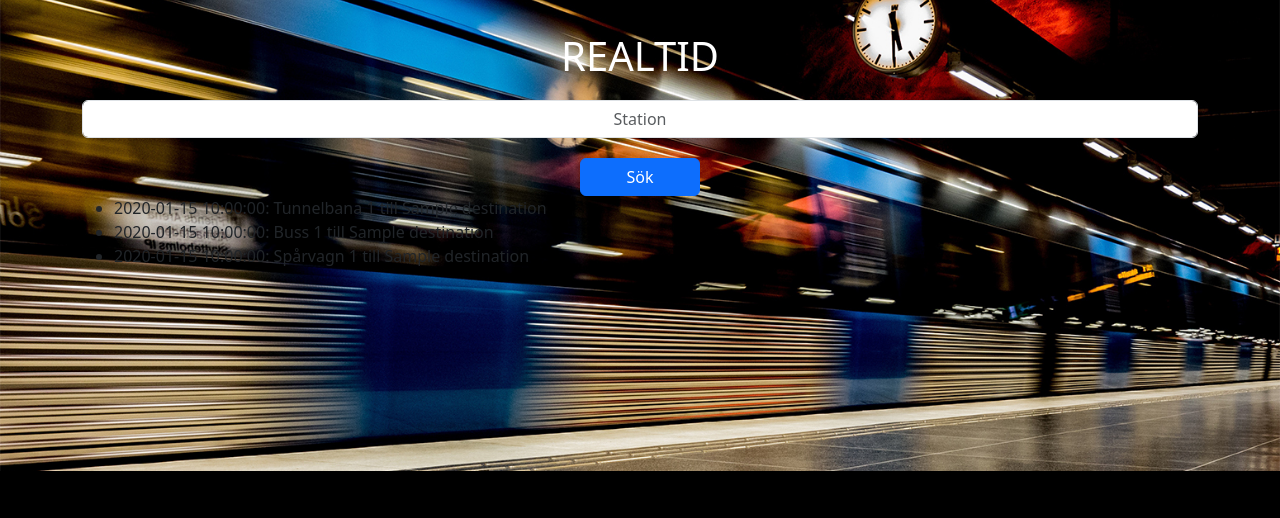
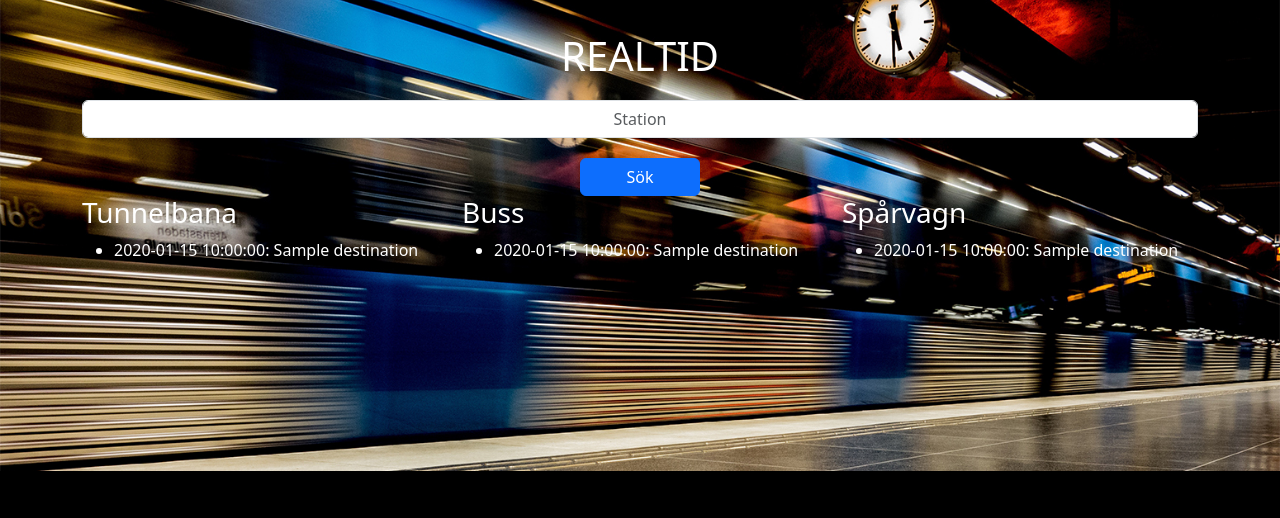
Before and after one commit to lilaldo/Grupparbete2, a Flask app: template application/templates/realtid_result.html in a window 1280 px wide. Shown: the part 168-686 px from the top of the page. Run offline with Flask 3, Linux system fonts and the light colour scheme; the template is opened without the code that fills it: most values are stand-ins (such as "Sample title", 1, 10 or a date in 2020); some libraries are stand-ins or nearby versions.

Commit message:
Realtids-ankomster sorteras med pandas och jinja

```diff
--- a/application/app.py
+++ b/application/app.py
@@ -3,6 +3,7 @@ import requests, json
 from urllib.request import urlopen
 from urllib.parse import quote
 from datetime import datetime
+import pandas as pd
 
 app = Flask(__name__)
 
@@ -87,7 +88,7 @@ def realtid():
         return render_template('realtid.html', realtidsdata=realtidsdata)
     # # Om ingen datat hittas så skickar användaren tillbaka.
     return render_template('realtid.html')
-
+###########################
 #########
 # Endpoint för resultat av realtids-sökningen.
 @app.route('/realtid_result', methods=['POST','GET'])
@@ -108,8 +109,29 @@ def realtid_result():
     response = requests.get(api_url)
     realtidsdata = response.json()
 
-    # Returnera realtidsdatan till en resultatvy.
-    return render_template('realtid_result.html', realtidsdata=realtidsdata)
+    realtids_df = pd.DataFrame(realtidsdata["ResponseData"]["Metros"] + realtidsdata["ResponseData"]["Buses"] + realtidsdata["ResponseData"]["Trams"])
+
+    # Skapa DataFrames för varje färdmedelstyp
+    tunnelbana_df = realtids_df[realtids_df["TransportMode"] == "METRO"]
+    buss_df = realtids_df[realtids_df["TransportMode"] == "BUS"]
+    sparvagn_df = realtids_df[realtids_df["TransportMode"] == "TRAM"]
+
+    # Sortera DataFrames efter tid (DisplayTime)
+    tunnelbana_df = tunnelbana_df.sort_values(by="DisplayTime")
+    buss_df = buss_df.sort_values(by="DisplayTime")
+    sparvagn_df = sparvagn_df.sort_values(by="DisplayTime")
+
+    # Konvertera DataFrames till listor med dictionarys
+    tunnelbana_data = tunnelbana_df.to_dict(orient="records")
+    buss_data = buss_df.to_dict(orient="records")
+    sparvagn_data = sparvagn_df.to_dict(orient="records")
+
+    # Sortera listorna efter DisplayTime
+    tunnelbana_data.sort(key=lambda x: x["DisplayTime"])
+    buss_data.sort(key=lambda x: x["DisplayTime"])
+    sparvagn_data.sort(key=lambda x: x["DisplayTime"])
+
+    return render_template('realtid_result.html', tunnelbana_data=tunnelbana_data, buss_data=buss_data, sparvagn_data=sparvagn_data)
 
 
 # Vad som behövs göras/Problem som stötts på:
--- a/application/templates/realtid_result.html
+++ b/application/templates/realtid_result.html
@@ -17,20 +17,29 @@
 <div class="container">
     <div class="row">
         <div class="col">
+            <h3 style="color: white;">Tunnelbana</h3>
             <ul>
-                {% if realtidsdata and realtidsdata.ResponseData %}
-                {% for metro in realtidsdata.ResponseData.Metros %}
-                <li>{{ metro.DisplayTime }}: Tunnelbana {{ metro.LineNumber }} till {{ metro.Destination }}</li>
+                {% for item in tunnelbana_data %}
+                <li style="color: white;">{{ item.DisplayTime }}: {{ item.Destination }}</li>
                 {% endfor %}
-                {% for bus in realtidsdata.ResponseData.Buses %}
-                <li>{{ bus.DisplayTime }}: Buss {{ bus.LineNumber }} till {{ bus.Destination }}</li>
+            </ul>
+        </div>
+
+        <div class="col">
+            <h3 style="color: white;">Buss</h3>
+            <ul>
+                {% for item in buss_data %}
+                <li style="color: white;">{{ item.DisplayTime }}: {{ item.Destination }}</li>
                 {% endfor %}
-                {% for tram in realtidsdata.ResponseData.Trams %}
-                <li>{{ tram.DisplayTime }}: Spårvagn {{ tram.LineNumber }} till {{ tram.Destination }}</li>
+            </ul>
+        </div>
+
+        <div class="col">
+            <h3 style="color: white;">Spårvagn</h3>
+            <ul>
+                {% for item in sparvagn_data %}
+                <li style="color: white;">{{ item.DisplayTime }}: {{ item.Destination }}</li>
                 {% endfor %}
-                {% else %}
-                <li>Ingen data tillgänglig.</li>
-                {% endif %}
             </ul>
         </div>
     </div>
```
